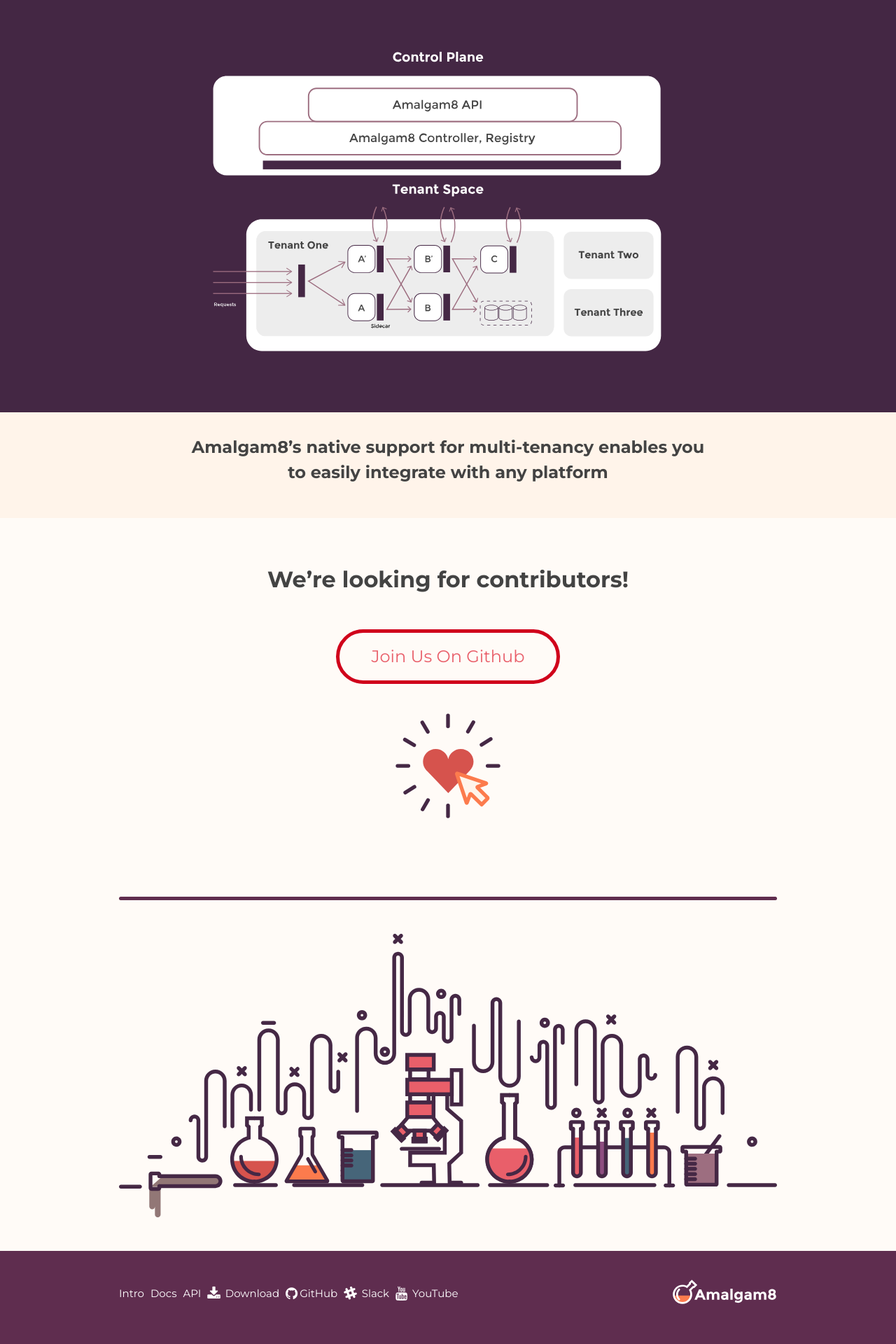
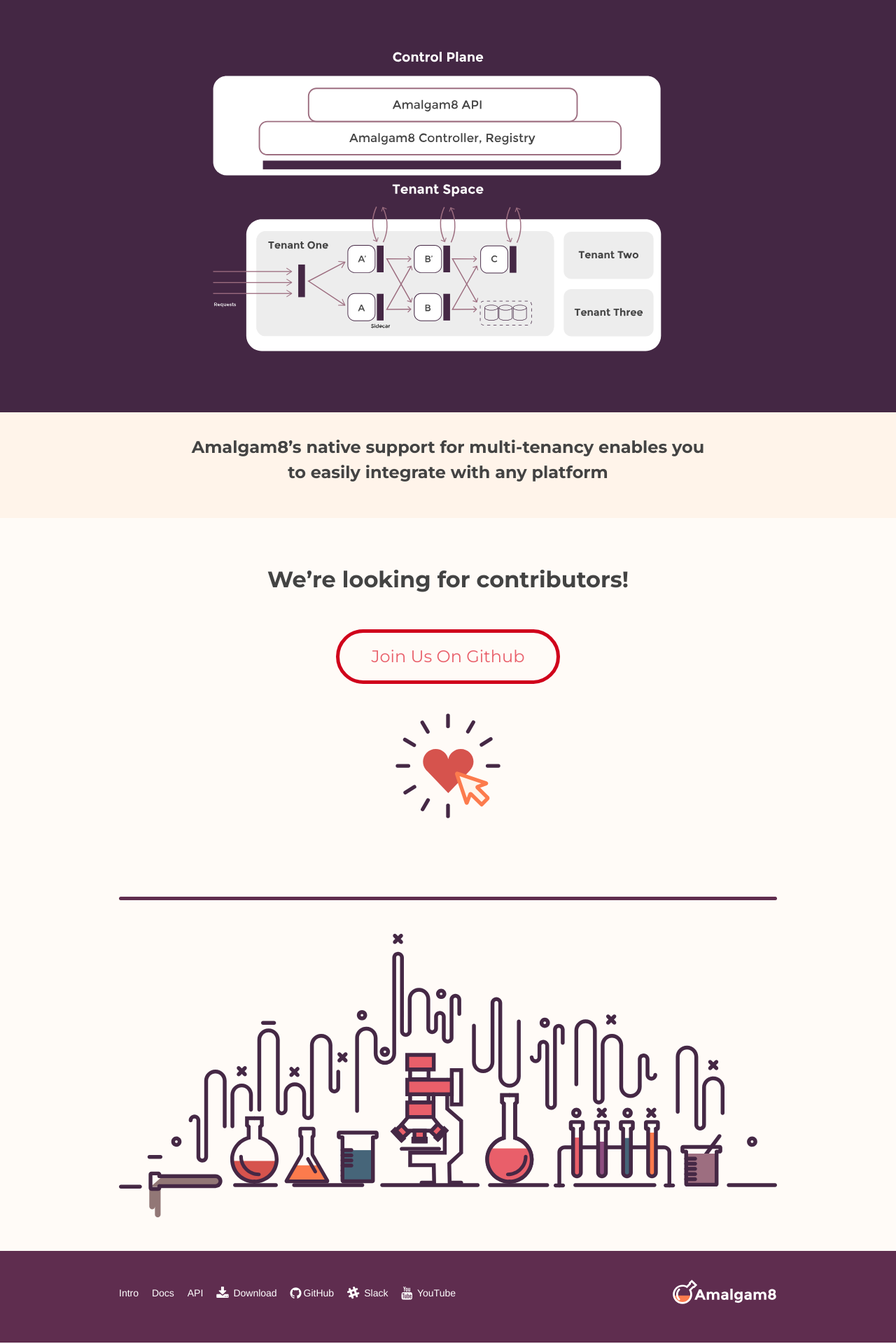
Before and after one commit to amalgam8/amalgam8.github.io, a Jekyll site: the page built from index.html, in a window 1280 px wide. Shown: the part 3819-5739 px from the top of the page at 70% size. Built offline with Jekyll 4.4.1, drawn with Linux system fonts in a browser that asks for light colours; nearby versions of some CDN libraries.

Commit message:
match font style and spacing

```diff
--- a/_sass/_layout.scss
+++ b/_sass/_layout.scss
@@ -455,6 +455,8 @@
 .social-media-list {
     list-style: none;
     margin-left: 0;
+    font-family: "Helvetica Neue",Helvetica,Arial,sans-serif;
+    font-size: 14px;
 
     img.icon{
       width: 16px;
@@ -464,7 +466,7 @@
 
     li {
       display: inline;
-      padding-right: 5px;
+      padding-right: 15px;
     }
 
     a {
```
